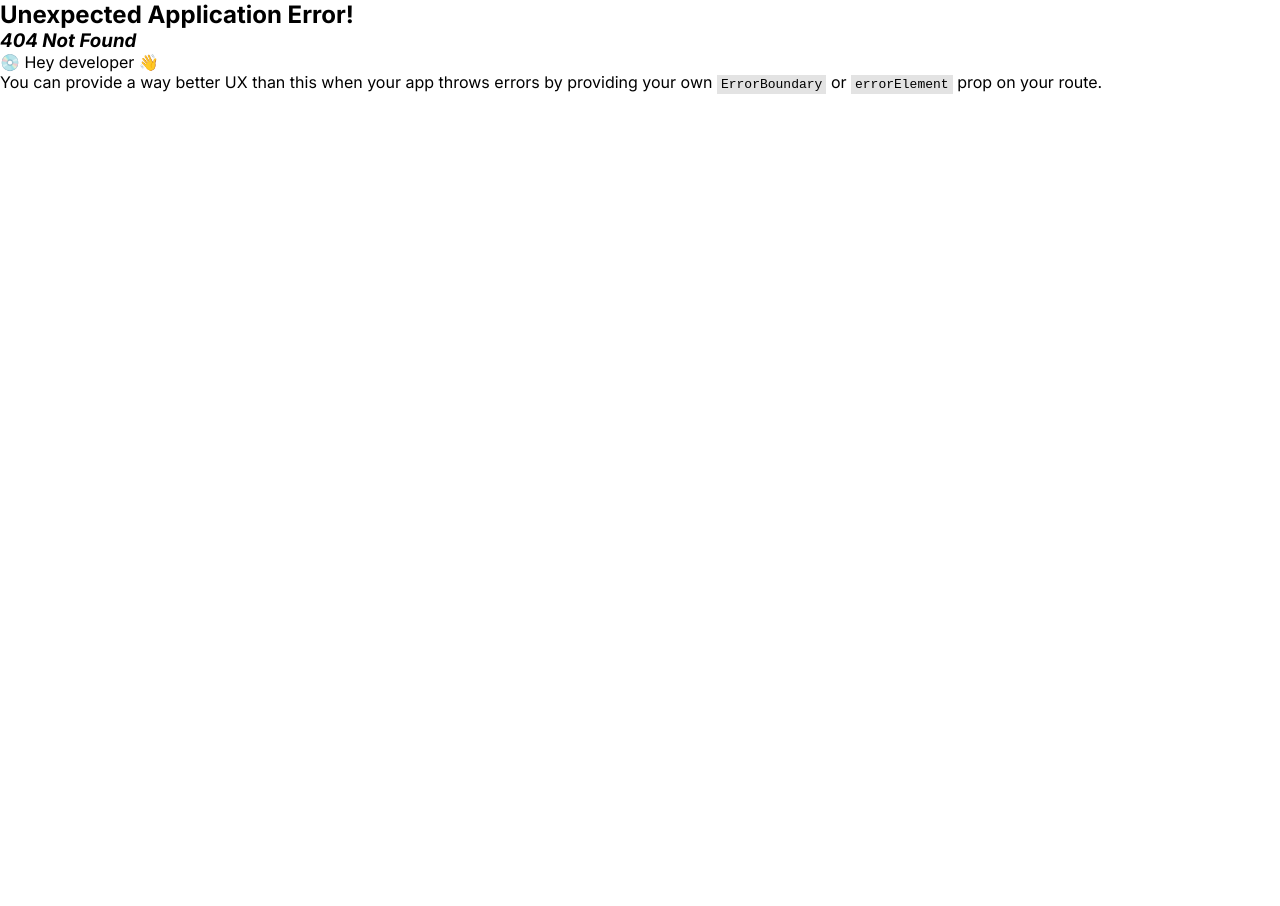
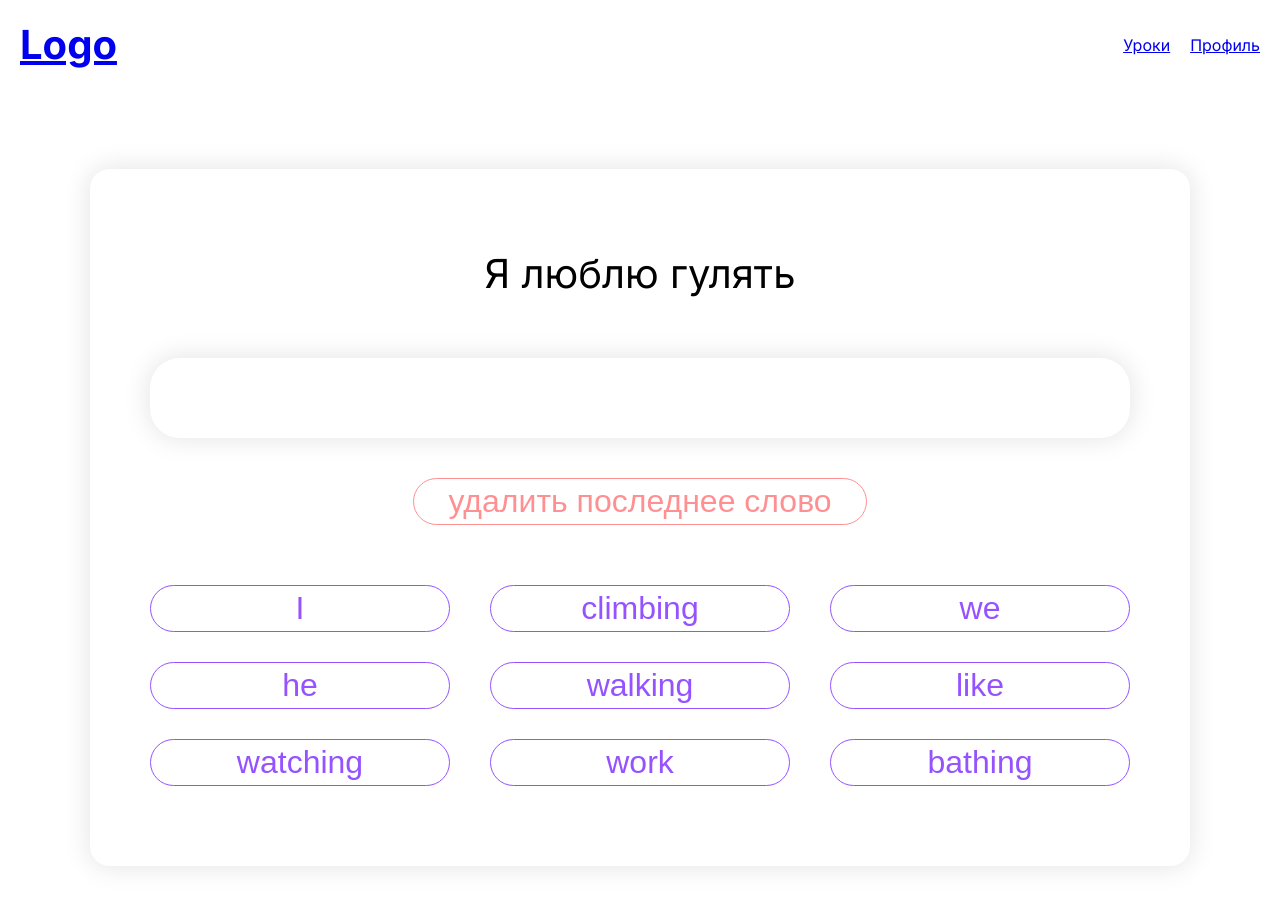
Before and after one commit to HunterM7/English-practice, a React (Vite) app: page /trainer in a window 1280 px wide. Before the commit this address had no page. Shown: the top 906 px of the page. Before the commit the page ends 800 px from the top, so only its background shows below. Built offline with nearby package versions, Linux system fonts and the light colour scheme.

Commit message:
Добавил в первом приближении страницу с тренажером.

```diff
--- /dev/null
+++ b/src/pages/trainer-page/trainer-page.scss
@@ -0,0 +1,39 @@
+@use '@scss/variables';
+
+.trainer-page {
+  margin: 0 auto;
+  max-width: 1100px;
+  padding: 80px 60px;
+  border-radius: 20px;
+  box-shadow: variables.$shadow;
+  display: flex;
+  flex-direction: column;
+  align-items: center;
+
+  &__title {
+    text-align: center;
+    font-size: 40px;
+  }
+
+  &__input-area {
+    width: 100%;
+    margin-top: 60px;
+    display: flex;
+    flex-wrap: wrap;
+    gap: 20px 30px;
+  }
+
+  &__clear-button {
+    margin-top: 40px;
+  }
+
+  &__operators {
+    margin-top: 60px;
+    width: 100%;
+    display: grid;
+    grid-template-columns: repeat(3, 1fr);
+    gap: 30px 40px;
+  }
+
+  &__operator {}
+}
--- /dev/null
+++ b/src/pages/trainer-page/trainer-page.tsx
@@ -0,0 +1,43 @@
+import { useCallback, useState } from 'react';
+import { InputArea } from '@components/input-area/input-area';
+import { Button } from '@components/button/button';
+import './trainer-page.scss';
+
+export function TrainerPage() {
+  const options = ['I', 'climbing', 'we', 'he', 'walking', 'like', 'watching', 'work', 'bathing'];
+  const [choosedOptions, setChoosedOptions] = useState<string[]>([]);
+
+  const chooseOption = useCallback((option: string) => {
+    setChoosedOptions((prev) => [...prev, option]);
+  }, [])
+
+  const removeOption = useCallback(() => {
+    setChoosedOptions((prev) => prev.slice(0, prev.length - 1));
+  }, [])
+
+  return (
+    <div className='trainer-page'>
+      <p className='trainer-page__title'>Я люблю гулять</p>
+      <InputArea className='trainer-page__input-area'>
+        {choosedOptions.map((option) => (
+          <Button key={option}>{option}</Button>
+        ))}
+      </InputArea>
+      <Button className='trainer-page__clear-button' color='red' onClick={removeOption}>
+        удалить последнее слово
+      </Button>
+      <div className='trainer-page__operators'>
+        {options.map((option) => (
+          <Button
+            key={option}
+            className='trainer-page__operator'
+            disabled={choosedOptions.includes(option)}
+            onClick={() => chooseOption(option)}
+          >
+            {option}
+          </Button>
+        ))}
+      </div>
+    </div>
+  )
+}
--- a/src/router/index.tsx
+++ b/src/router/index.tsx
@@ -1,6 +1,7 @@
 import { createBrowserRouter } from "react-router-dom";
 import { LessonsPage } from "@pages/lessons-page/lessons-page";
 import { LessonPage } from "@pages/lesson-page/lesson-page";
+import { TrainerPage } from "@pages/trainer-page/trainer-page";
 import Root from "./routes/root";
 
 export const router: Parameters<typeof createBrowserRouter>[0] = [ {
@@ -20,6 +21,10 @@ export const router: Parameters<typeof createBrowserRouter>[0] = [ {
       element: <LessonPage />,
     },
     {
+      path: "/trainer",
+      element: <TrainerPage />,
+    },
+    {
       path: "/profile",
       element: <div>Profile page</div>,
     }
--- a/src/router/routes/root.scss
+++ b/src/router/routes/root.scss
@@ -6,5 +6,5 @@
 
 .main {
   flex-grow: 1;
-  padding: 10px 20px;
+  padding: 80px 20px;
 }
```
